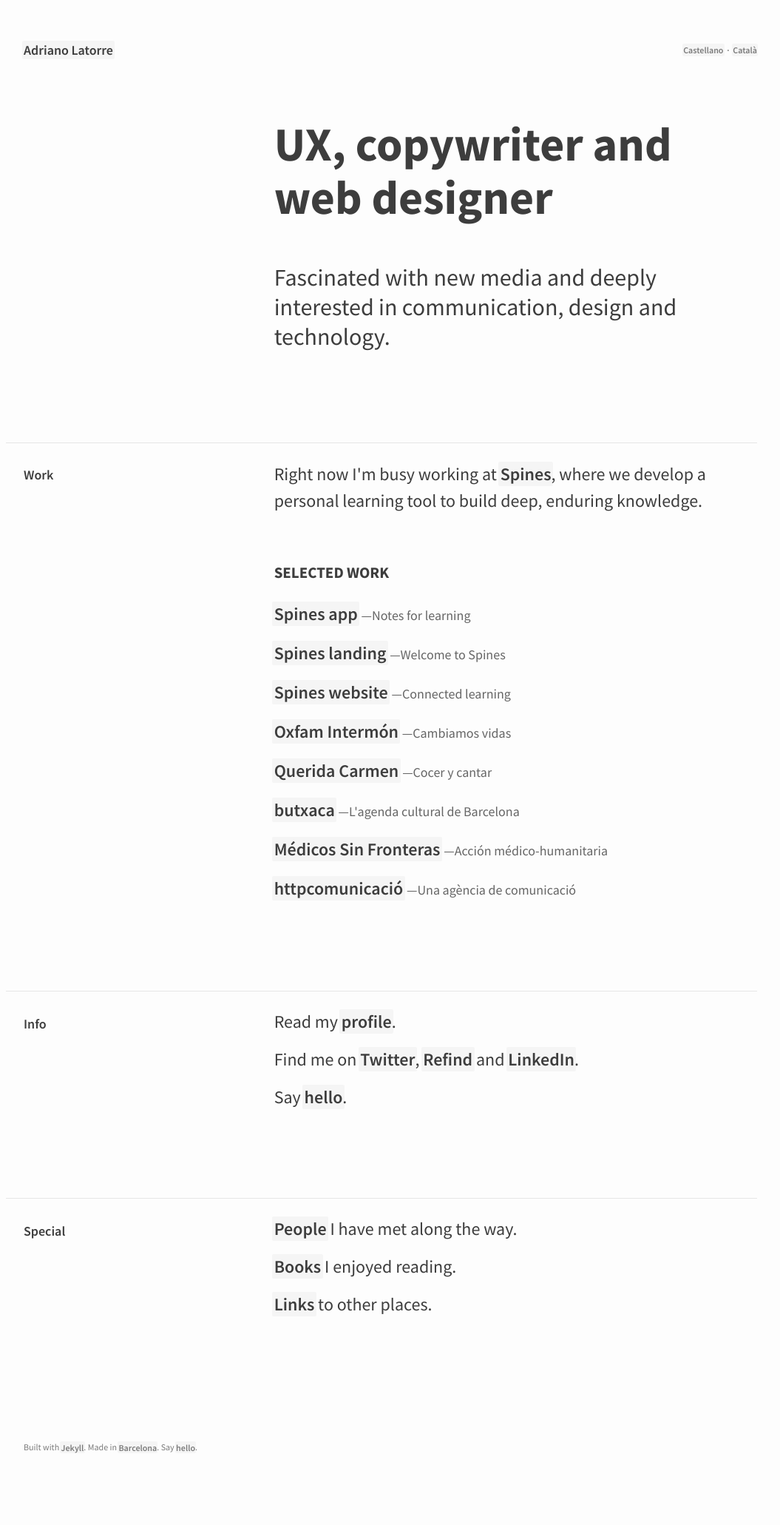
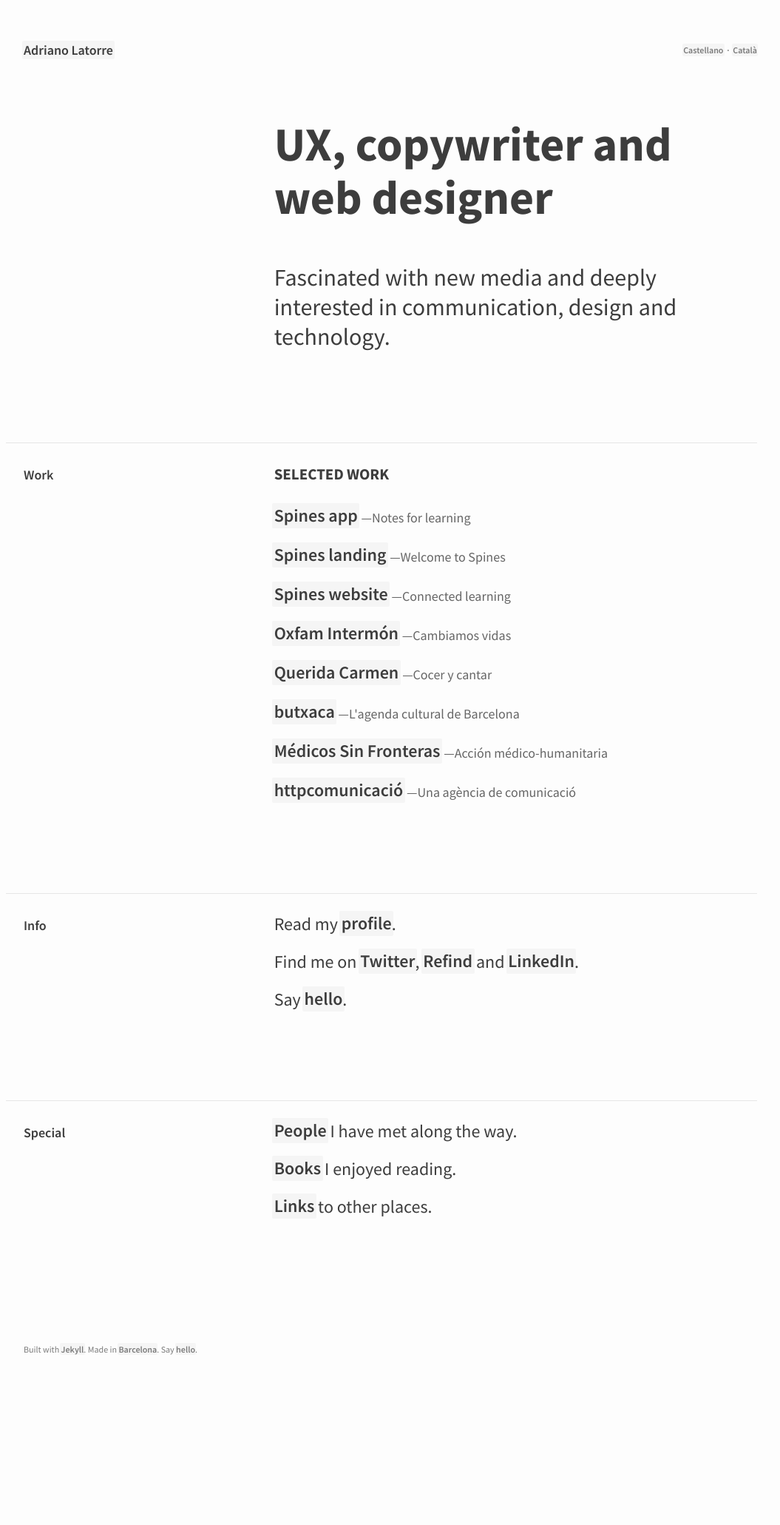
Before and after one commit to AdrianoLatorre/adriano.latorre.info, a Jekyll site: the page built from index.en.html, in a window 1280 px wide. Shown: the whole page at 74% size, without its empty margins (112-1167 px from the left). Built offline with Jekyll 4.4.1, drawn with Linux system fonts in a browser that asks for light colours; after the commit the page ends 1929 px from its top, so only the background shows below that.

Commit message:
Remove Right now status

```diff
--- a/_sass/items.scss
+++ b/_sass/items.scss
@@ -73,7 +73,7 @@
   h2 {
     font-size: 1.375rem;
     font-weight: bold;
-    margin-top: 3em;
+    margin-top: 1.25em;
     text-transform: uppercase;
     @media all and (min-width: 41em) {
     font-size: .875em;
--- a/index.ca.html
+++ b/index.ca.html
@@ -19,8 +19,8 @@
         </div>
         <div class="grid-66">
             <section class="work-index">
-                <p>Ara col·laboro a <a href="https://spines.me/es/">Spines</a>, on desenvolupem una eina d'aprenentatge personal per construir coneixement profund i durador.</p>
-                <h2>Treballs seleccionats</h2>
+<!--                 <p>Ara col·laboro a <a href="https://spines.me/es/">Spines</a>, on desenvolupem una eina d'aprenentatge personal per construir coneixement profund i durador.</p>
+ -->                <h2>Treballs seleccionats</h2>
                 <ul>
                     {% assign work_by_date = site.work | where:"la", page.la | sort: 'date' %}
                     {% for work in work_by_date reversed %}
--- a/index.en.html
+++ b/index.en.html
@@ -19,8 +19,8 @@
         </div>
         <div class="grid-66">
             <section class="work-index">
-                <p>Right now I'm busy working at <a href="https://spines.me/">Spines</a>, where we develop a personal learning tool to build deep, enduring knowledge.</p>
-                <h2>Selected work</h2>
+<!--                 <p>Right now I'm busy working at <a href="https://spines.me/">Spines</a>, where we develop a personal learning tool to build deep, enduring knowledge.</p>
+ -->                <h2>Selected work</h2>
                 <ul>
                     {% assign work_by_date = site.work | where:"la", page.la | sort: 'date' %}
                     {% for work in work_by_date reversed %}
--- a/index.es.html
+++ b/index.es.html
@@ -19,8 +19,8 @@
         </div>
         <div class="grid-66">
             <section class="work-index">
-                <p>Ahora colaboro en <a href="https://spines.me/es/">Spines</a>, donde desarrollamos una herramienta de aprendizaje personal para construir conocimiento profundo y duradero.</p>
-                <h2>Trabajos seleccionados</h2>
+<!--                 <p>Ahora colaboro en <a href="https://spines.me/es/">Spines</a>, donde desarrollamos una herramienta de aprendizaje personal para construir conocimiento profundo y duradero.</p>
+ -->                <h2>Trabajos seleccionados</h2>
                 <ul>
                     {% assign work_by_date = site.work | where:"la", page.la | sort: 'date' %}
                     {% for work in work_by_date reversed %}
```
